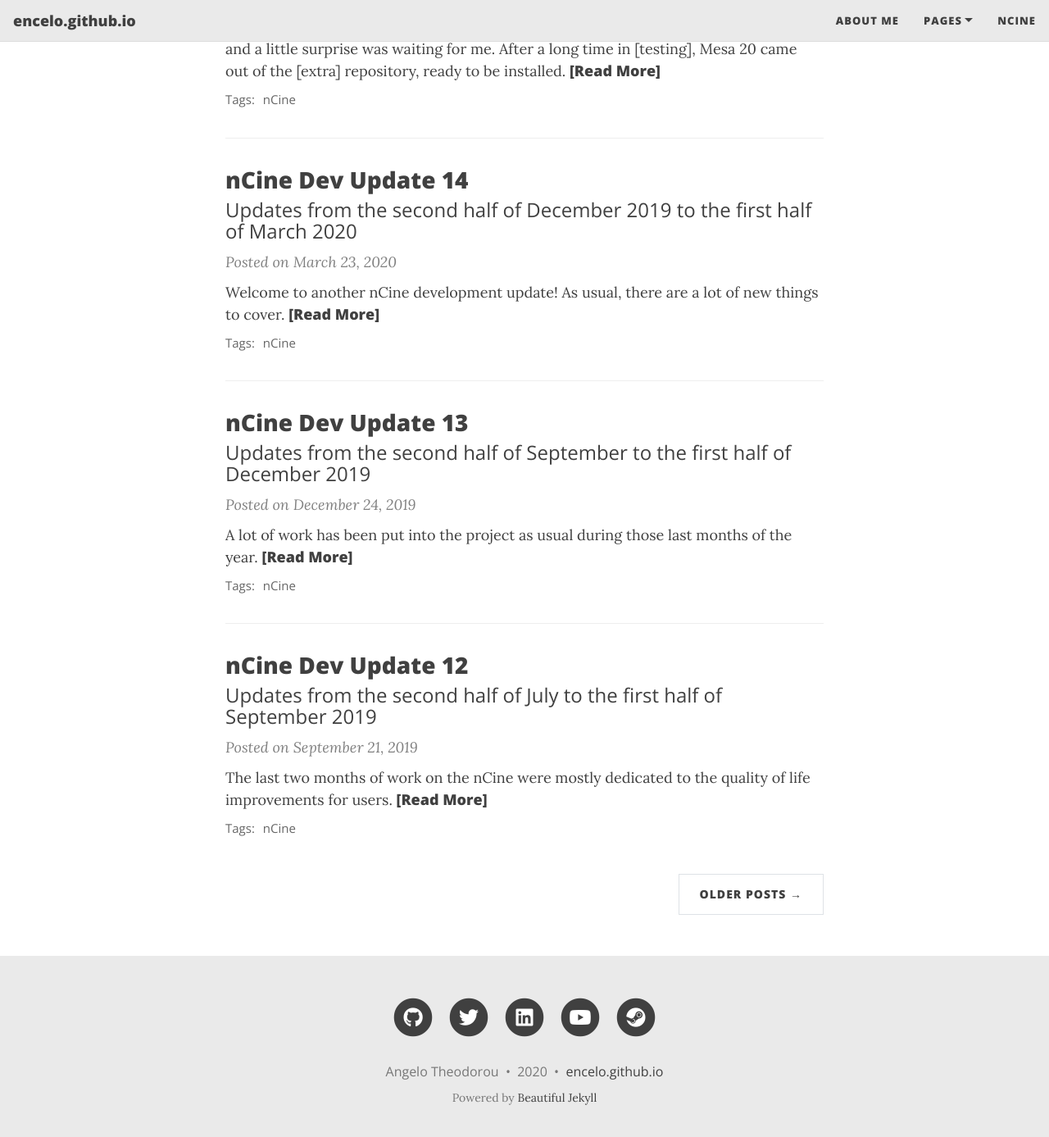
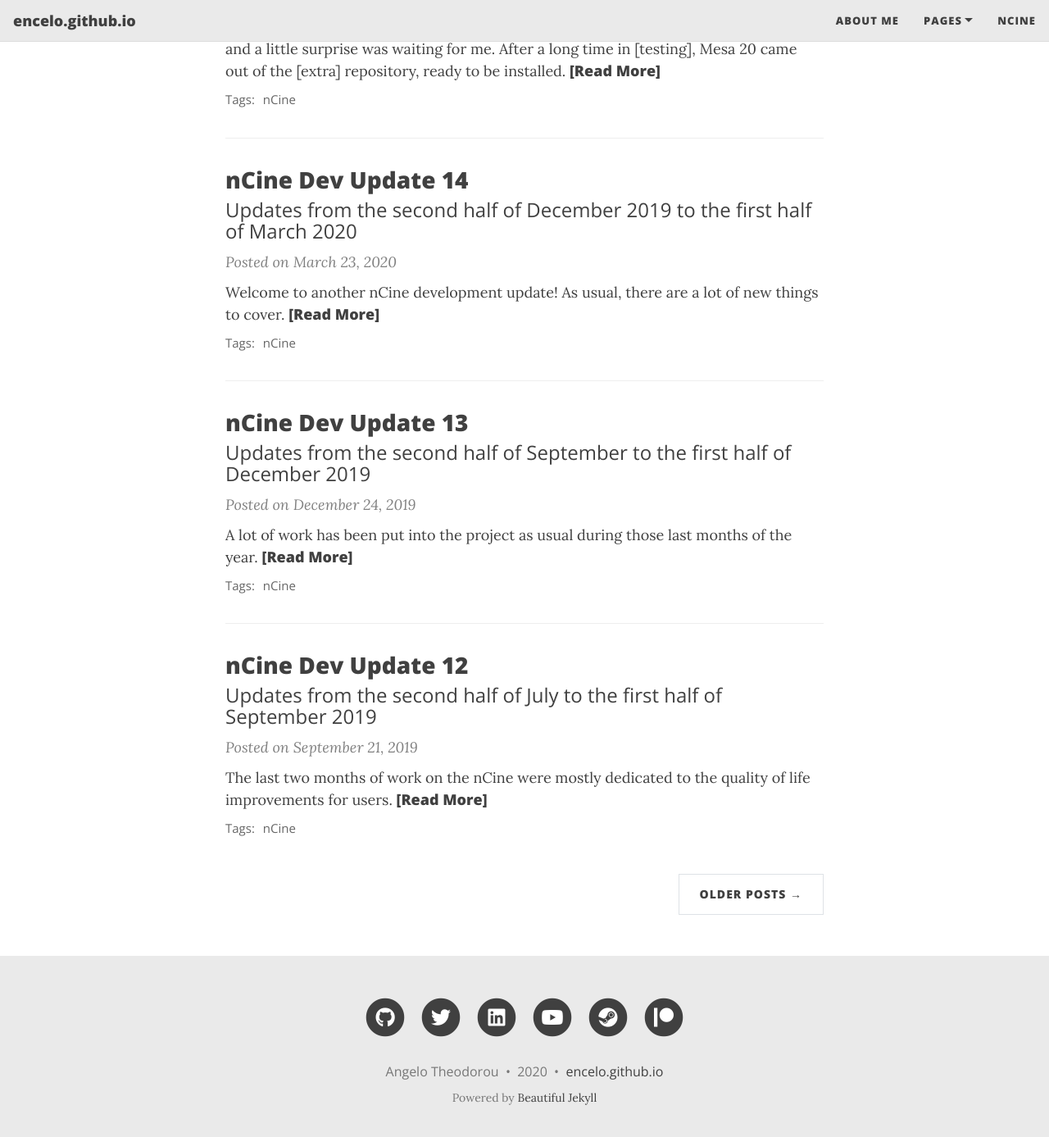
Before and after one commit to encelo/encelo.github.io, a Jekyll site: the page built from index.html, in a window 1280 px wide and 1400 px high, scrolled down 716 px. Shown: the top 1387 px of the window at 82% size. Built offline with Jekyll 4.4.1, drawn with Linux system fonts in a browser that asks for light colours; nearby versions of some CDN libraries; the list of posts is cut into pages by our own code.

Commit message:
Integrate latest template changes from upstream

```diff
--- a/_config.yml
+++ b/_config.yml
@@ -46,6 +46,7 @@ social-network-links:
 #  facebook: encelo
   github: encelo
   twitter: encelo
+  patreon: encelo
 #  reddit: yourname
   linkedin: encelo
 #  xing: yourname
--- a/_includes/nav.html
+++ b/_includes/nav.html
@@ -1,7 +1,7 @@
 <nav class="navbar navbar-expand-xl navbar-light fixed-top navbar-custom {% if page.nav-short %}top-nav-short-permanent{% else %}top-nav-regular{% endif %}">
 
   {%- if site.title-img -%}
-    <a class="navbar-brand navbar-brand-logo" href="{{ '' | absolute_url }}"><img alt="{{ site.title }} Logo" src="{{ site.title-img }}"/></a>
+    <a class="navbar-brand navbar-brand-logo" href="{{ '' | absolute_url }}"><img alt="{{ site.title }} Logo" src="{{ site.title-img | relative_url}}"/></a>
   {%- elsif site.title -%}
     <a class="navbar-brand" href="{{ '' | absolute_url }}">{{ site.title }}</a>
   {%- endif -%}
--- a/_includes/social-networks-links.html
+++ b/_includes/social-networks-links.html
@@ -248,7 +248,7 @@
        <i class="fab fa-orcid fa-stack-1x fa-inverse"></i>
      </span>
      <span class="sr-only">ORCID</span>
-  </a>
+   </a>
  </li>
 {%- endif -%}
 
@@ -260,8 +260,20 @@
         <i class="fa fa-graduation-cap fa-stack-1x fa-inverse"></i>
       </span>
       <span class="sr-only">Google Scholar</span>
-   </a>
+    </a>
   </li>
- {%- endif -%}
+{%- endif -%}
+
+{%- if site.social-network-links.patreon -%}
+  <li class="list-inline-item">
+    <a href="https://patreon.com/{{ site.social-network-links.patreon }}" title="Patreon">
+      <span class="fa-stack fa-lg" aria-hidden="true">
+        <i class="fas fa-circle fa-stack-2x"></i>
+        <i class="fab fa-patreon fa-stack-1x fa-inverse"></i>
+      </span>
+      <span class="sr-only">Patreon</span>
+    </a>
+  </li>
+{%- endif -%}
 
 </ul>
--- a/assets/css/beautifuljekyll.css
+++ b/assets/css/beautifuljekyll.css
@@ -492,14 +492,14 @@ footer .footer-custom-content {
   width: 12rem;
 }
 .post-preview .post-image {
-  filter: grayscale(90%);
+  filter: grayscale(40%);
 }
 .post-preview .post-image:hover {
   filter: grayscale(0%);
 }
 .post-preview .post-image img {
-  height: 100%;
-  width: 100%;
+  max-height: 100%;
+  max-width: 100%;
 }
 .post-preview .post-image-short {
   margin-top: -2.1875rem;
@@ -520,8 +520,8 @@ footer .footer-custom-content {
   display: none;
 }
 .post-preview .post-image-small img {
-  width: 6.25rem;
-  height: 6.25rem;
+  max-width: 6.25rem;
+  max-height: 6.25rem;
 }
 @media (max-width: 500px) {
   .post-preview .post-image {
@@ -547,7 +547,7 @@ footer .footer-custom-content {
 .blog-tags {
   font-family: 'Open Sans', 'Helvetica Neue', Helvetica, Arial, sans-serif;
   font-size: 0.9375rem;
-  margin-bottom: 1.875rem;
+  margin: 1.875rem 0;
 }
 
 .blog-tags span {
```
